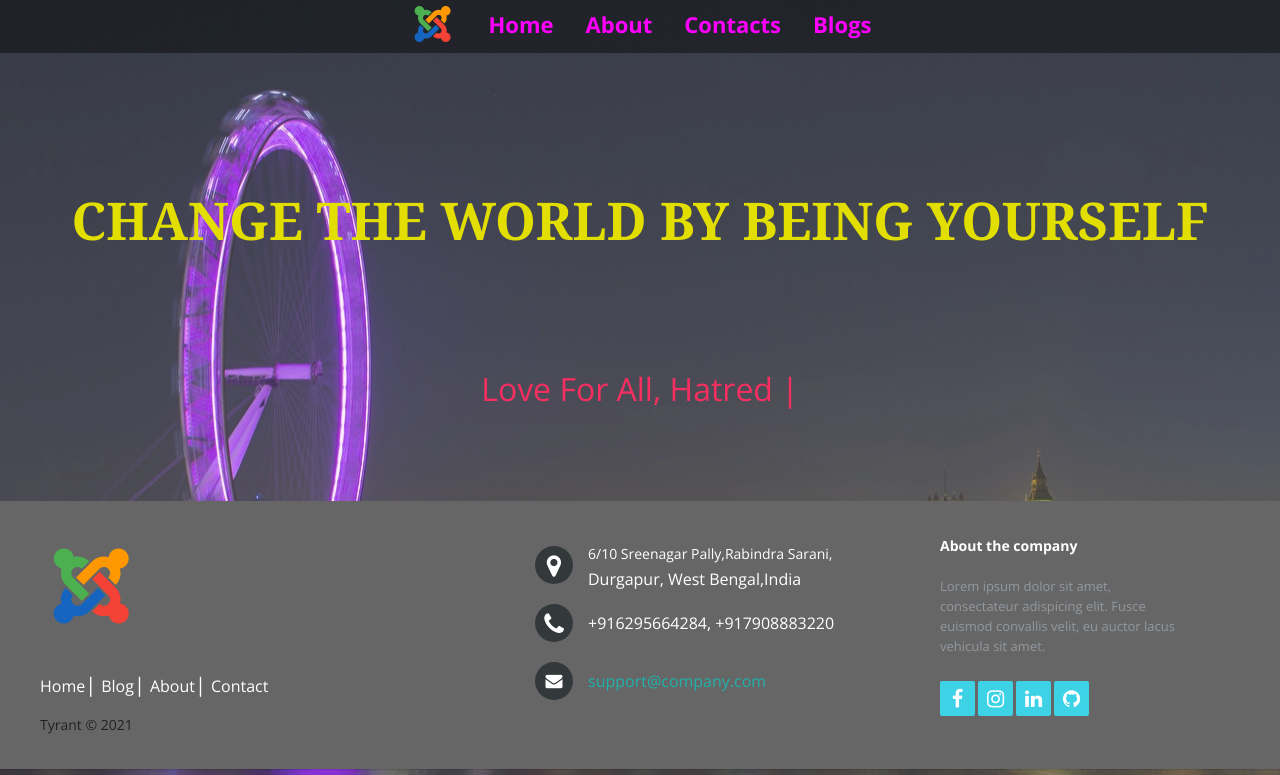
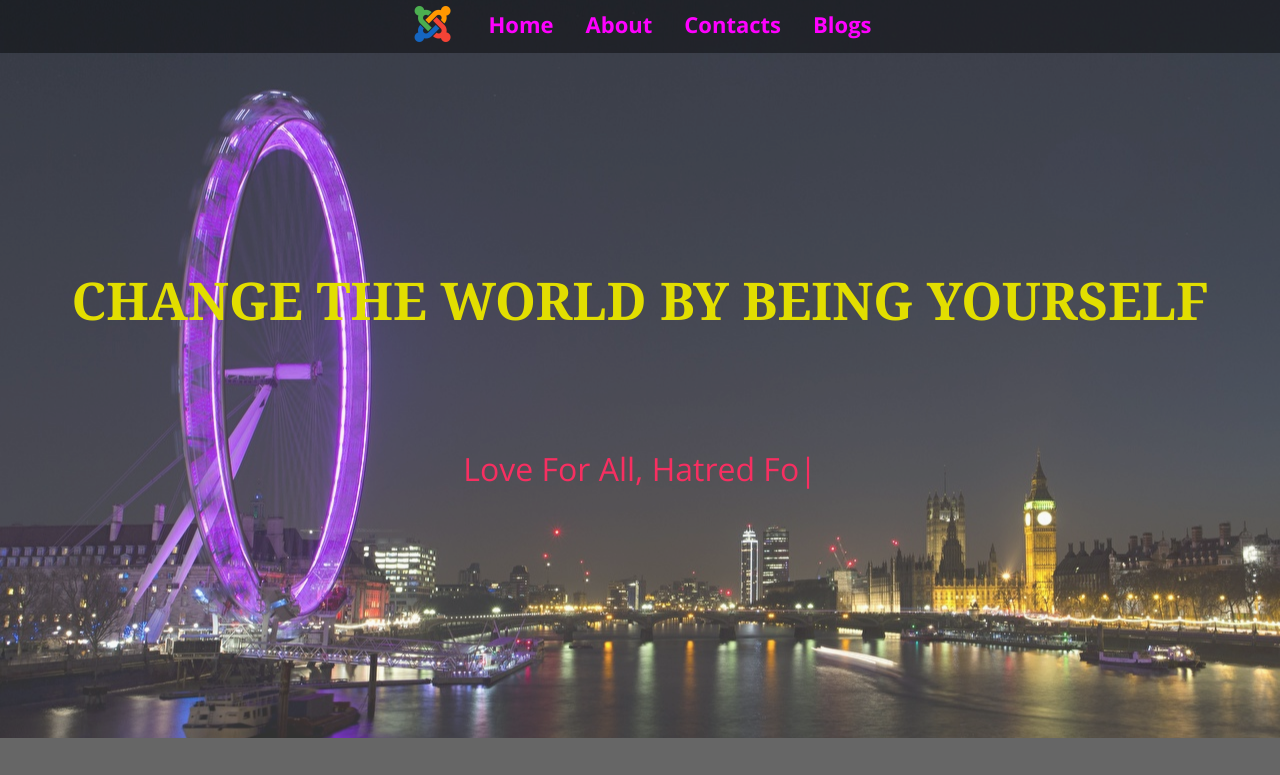
Before and after one commit to Rounok123/Tyrant-Blog-Website, a React (Create React App) app in the folder my-app/: page / in a window 1280 px wide. Shown: the top 775 px of the page. Built offline with nearby package versions, Linux system fonts and the light colour scheme.

Commit message:
r commit

```diff
--- a/my-app/src/containers/home/style.css
+++ b/my-app/src/containers/home/style.css
@@ -6,7 +6,7 @@
     flex-direction: column;
     align-items: center;
     text-align: center;
-    height: 28rem;
+    height: 42.8rem;
 }
 #home::before{
   content: "";
@@ -22,7 +22,7 @@
 h1{
     color: #e2de00;
     margin-bottom: 7rem;
-    margin-top: 8.2rem;
+    margin-top: 13.2rem;
     font-family:Cambria, Cochin, Georgia, Times, 'Times New Roman', serif;
     text-transform: uppercase;
     font-size: 52px;
```
